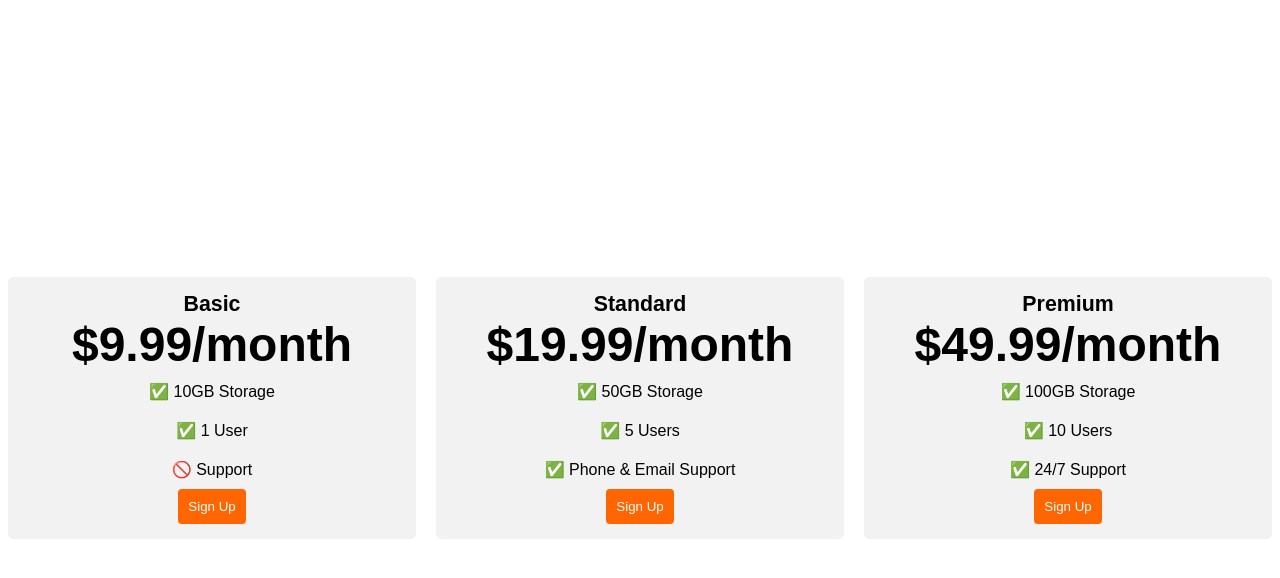
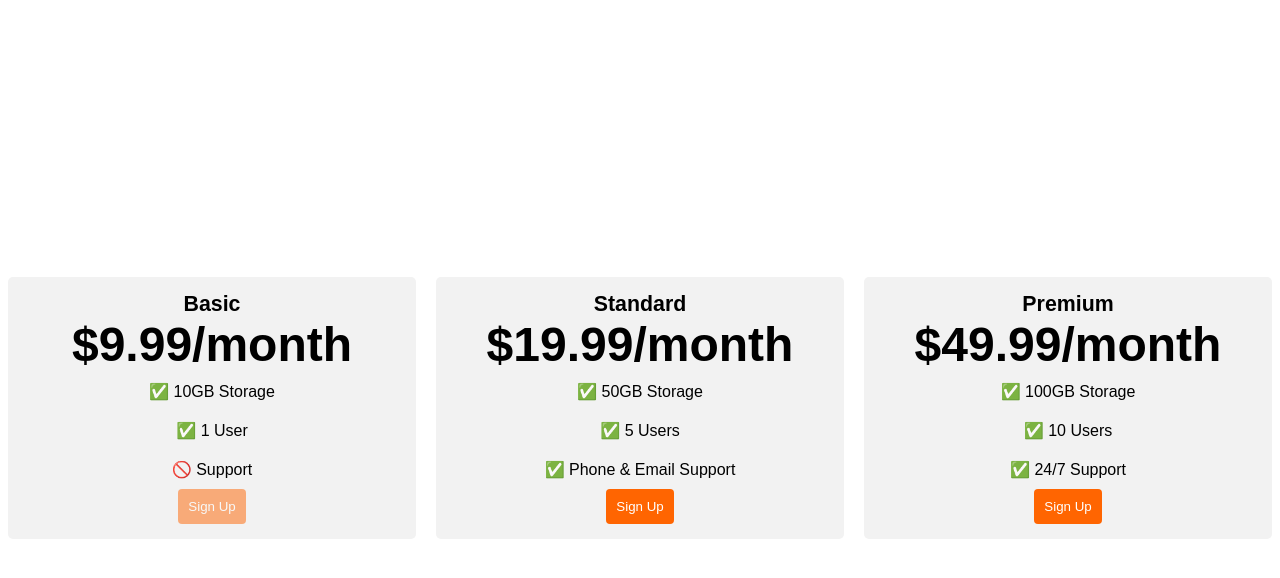
Before and after one commit to Bllyashanka/PriceTablePractice, a plain HTML site: page index.html in a window 1280 px wide. In both pictures the pointer is over the button 211 px from the left and 506 px from the top of the page. Drawn offline with Linux system fonts and the light colour scheme; a web font is replaced by a local one.

Commit message:
added button animation

```diff
--- a/css/style.css
+++ b/css/style.css
@@ -43,7 +43,16 @@
     padding: 10px;
     border-radius: 4px;
     color: white;
+    transition: 0.2s ease-out;
+
 }
+
+.plan-button:hover{
+    opacity: 0.5;
+    cursor: pointer;
+}
+
+
 
 @media (max-width: 1250px) {
     .pricing-container{
```
